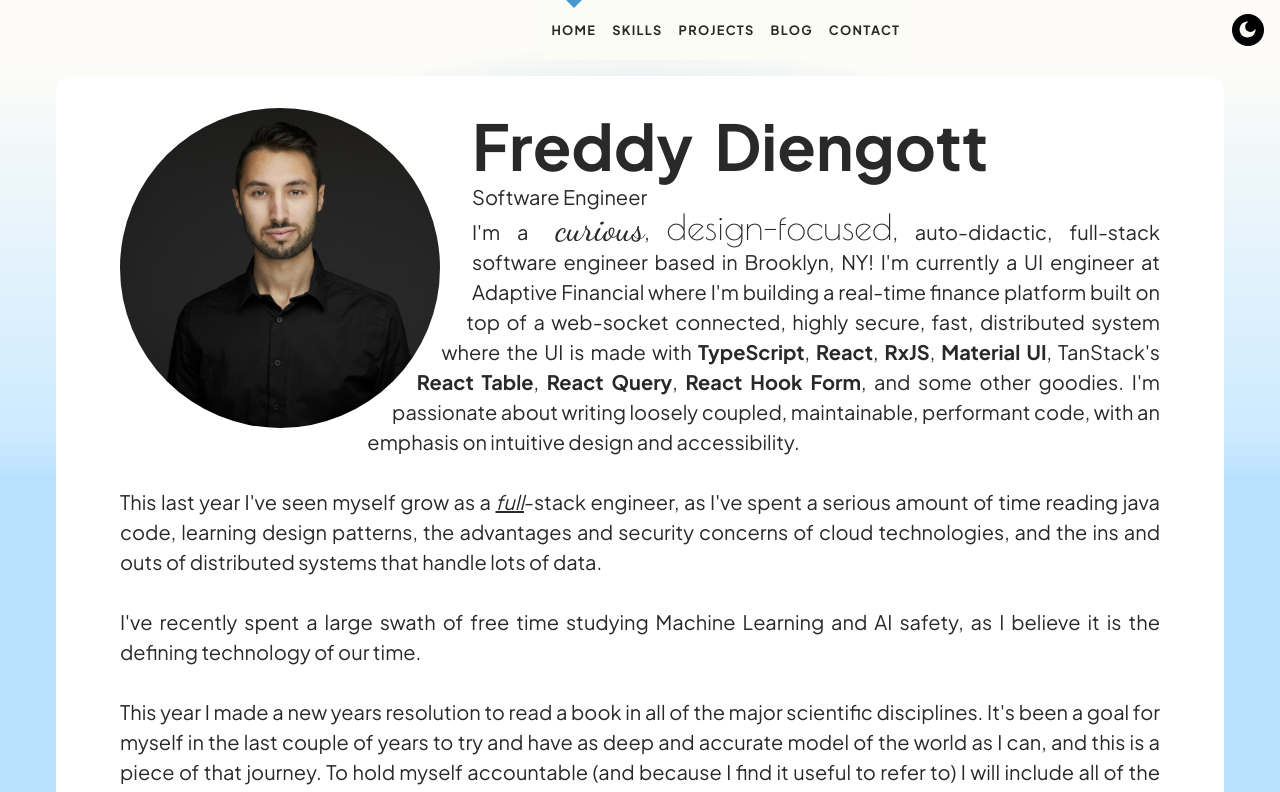
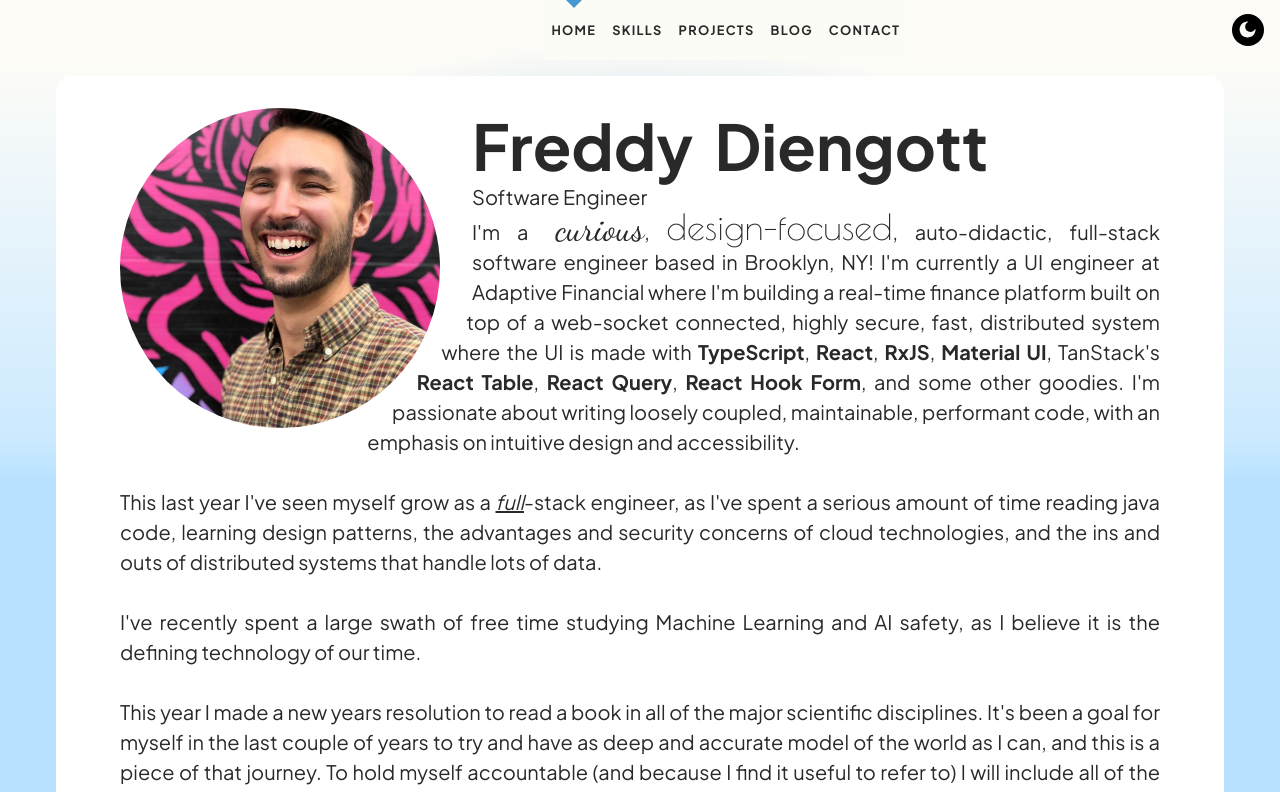
Before and after one commit to fdiengott/portfolio-svelte, a SvelteKit app: page / in a window 1280 px wide. Shown: the top 792 px of the page. Built offline with nearby package versions, Linux system fonts and the light colour scheme; a web font is replaced by a local one.

Commit message:
add new headshot to homepage

```diff
--- a/src/routes/+page.svelte
+++ b/src/routes/+page.svelte
@@ -1,5 +1,5 @@
 <script>
-	import headshot from '../assets/images/headshot.jpeg';
+	import headshot from '../assets/images/hero-headshot-2026.jpg';
 
 	const delayInterval = 0.05;
 	const initialDelay = 0.8;
@@ -238,10 +238,13 @@
 
 		.home__headshot {
 			width: var(--home-headshot-width);
+			aspect-ratio: 1;
+			object-fit: cover;
+			object-position: 50% 0%;
 			border-radius: 50%;
 			margin-inline-end: 2rem;
 			float: left;
-			shape-outside: polygon(0 0, 100% 0, 100% 60%, 70% 100%);
+			shape-outside: polygon(0 0, 100% 0, 100% 60%, 70% 100%, 0 100%);
 		}
 	}
 
```
Also changed, not shown: src/assets/images/hero-headshot-2026.jpg (added).
